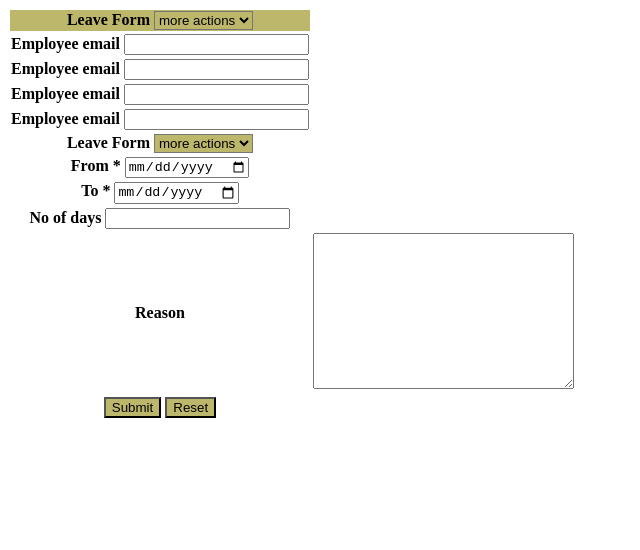
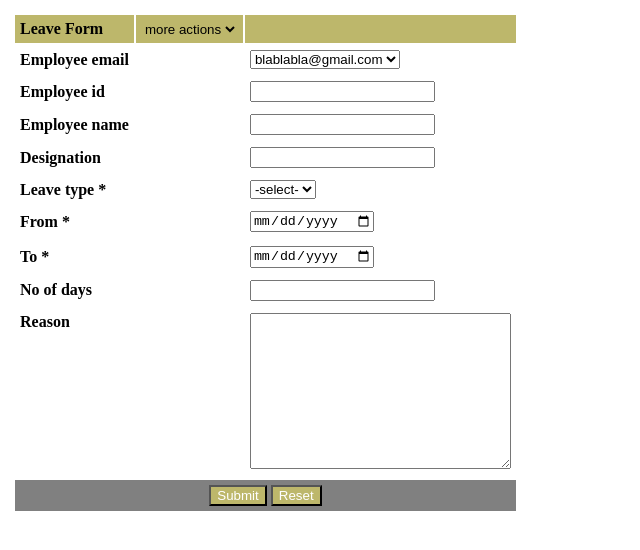
Before and after one commit to rafpercas/lm_21_22, a plain HTML site: page Perez_Castano_Rafael_U2_PRACTICA.zip/ej4.html in a window 1280 px wide. Shown: the whole page, without its empty margins (0-640 px from the left). Drawn offline with Linux system fonts and the light colour scheme.

Commit message:
commit entregable completo

```diff
--- a/Perez_Castano_Rafael_U2_PRACTICA.zip/ej4.html
+++ b/Perez_Castano_Rafael_U2_PRACTICA.zip/ej4.html
@@ -11,17 +11,21 @@
         td,
         th,
         tr {
+            text-align: left;
+            padding: 5px;
 
         }
     </style>
 </head>
 
 <body>
-    <form action="">
+    <form method="get" action="">
+
         <table>
-            <tr style="background-color: darkkhaki;">
+            <tr style="background-color: darkkhaki; border-style: none;">
                 <th>Leave Form
-                    <select style="background-color: darkkhaki;" name="nombre" id="nombre">
+                </th>
+                <td> <select style="background-color: darkkhaki; border: none" name="nombre" id="nombre">
                         <option value="1">more actions</option>
                         <option value="2">action1</option>
                         <option value="3">action2</option>
@@ -29,63 +33,85 @@
                         <option value="5">action4</option>
                         <option value="6">action5</option>
                     </select>
-                </th>
+                </td>
+                <td></td>
+
             </tr>
             <tr>
-                <th><label for="nombre">Employee email</label>
-                    <input type="text" id="nombre" name="nombre"><br> </th>
+                <th><label for="email">Employee email</label></th>
+                <td></td>
+                <td> <select name="nombre" id="nombre" required>
+                        <option value="1">blablabla@gmail.com</option>
+                        <option value="2">blabla@gmail.com</option>
+                        <option value="3">blab@gmail.com</option>
+                        <option value="4">bla@gmail.com</option>
+                        <option value="5">@gmail.com</option>
+                        <option value="6">@gmail.com</option>
+                    </select> </td>
             </tr>
             <tr>
-                <th><label for="nombre">Employee email</label>
-                    <input type="text" id="nombre" name="nombre"><br> </th>
+                <th><label for="id">Employee id</label></th>
+                <td></td>
+                <td><input type="text" id="id" name="id"><br> </td>
             </tr>
             <tr>
-                <th><label for="nombre">Employee email</label>
-                    <input type="text" id="nombre" name="nombre"><br> </th>
+                <th><label for="nombre">Employee name</label></th>
+                <td></td>
+                <td> <input type="text" id="nombre" name="nombre"><br> </td>
             </tr>
             <tr>
-                <th><label for="nombre">Employee email</label>
-                    <input type="text" id="nombre" name="nombre"><br> </th>
+                <th><label for="designation">Designation</label></th>
+                <td></td>
+                <td> <input type="text" id="designation" name="designation"><br> </td>
             </tr>
             <tr>
-                <th>Leave Form
-                    <select style="background-color: darkkhaki;" name="nombre" id="nombre">
-                        <option value="1">more actions</option>
-                        <option value="2">action1</option>
-                        <option value="3">action2</option>
-                        <option value="4">action3</option>
-                        <option value="5">action4</option>
-                        <option value="6">action5</option>
+                <th>Leave type *</th>
+                <td></td>
+                <th>
+                    <select name="nombre" required>
+                        <option value="">-select-</option>
+                        <option value="1">action1</option>
+                        <option value="2">action2</option>
+                        <option value="3">action3</option>
+                        <option value="4">action4</option>
+                        <option value="5">action5</option>
                     </select>
                 </th>
             </tr>
             <tr>
-                <th> <label for="">From *</label>
-                    <input type="date">
+                <th> <label for="">From *</label></th>
+                <td></td>
+                <th> <input type="date" required>
                     </select>
                 </th>
             </tr>
             <tr>
-                <th> <label for="">To *</label>
-                    <input type="date">
+            <tr>
+                <th><label for="">To *</label>
+                <td></td>
+                <th>
+
+                    <input type="date" required>
                     </select>
                 </th>
             </tr>
             <tr>
-                <th> <label for="">No of days</label>
-                    <input type="text">
+                <th> <label for="">No of days</label></th>
+                <td></td>
+                <th> <input type="text">
                     </select>
                 </th>
             </tr>
             <tr>
-                <th style="vertical-align: up" > <labelfor="">Reason</labelfor=>
+                <th style="vertical-align: 0pt;"> <label for="reason">Reason</label>
                 </th>
-                <th> <textarea name="" id="" cols="30" rows="10"></textarea></th>
+                <td></td>
+                <th> <textarea name="reason" id="reason" cols="30" rows="10"></textarea></th>
             </tr>
             <tr>
-                <th>
-                    <input style="background-color: darkkhaki;" type="submit">
-                    <input style="background-color: darkkhaki;" type="reset">
+                <th colspan="3" style="text-align: center; background-color: gray;">
+                    <input style="background-color: darkkhaki; color: white;" type="submit">
+                    <input style="background-color: darkkhaki; color: white;" type="reset">
                 </th>
             </tr>
         </table>
```
Also changed, not shown: Perez_Castano_Rafael_U2_PRACTICA.zip/ej3.html (+3 -3 lines).
